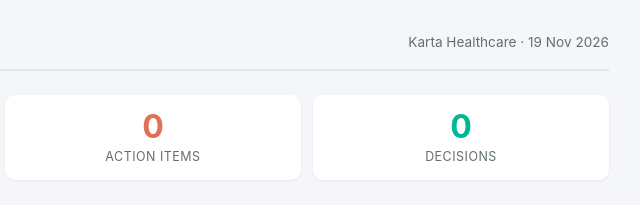
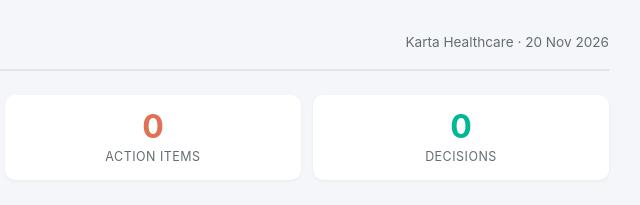
Before and after one commit to Reece-Karta/claude-routines, a plain HTML site: page meeting-notes.html in a window 1280 px wide. Shown: the top 205 px of the page, 487-1127 px from the left. Drawn offline with Linux system fonts and the light colour scheme.

Commit message:
Update meeting notes export — 20 Nov 2026
Co-Authored-By: Claude Opus 5.5 <noreply@anthropic.com>
Claude-Session: https://claude.ai/code/session_01Ld9HuzPgFhxgSDMw3auZkq

```diff
--- a/meeting-notes.html
+++ b/meeting-notes.html
@@ -198,7 +198,7 @@
   <header>
     <h1>Meeting Notes</h1>
     <div class="meta">
-      Karta Healthcare &middot; <span id="export-date">19 Nov 2026</span>
+      Karta Healthcare &middot; <span id="export-date">20 Nov 2026</span>
     </div>
   </header>
 
```
